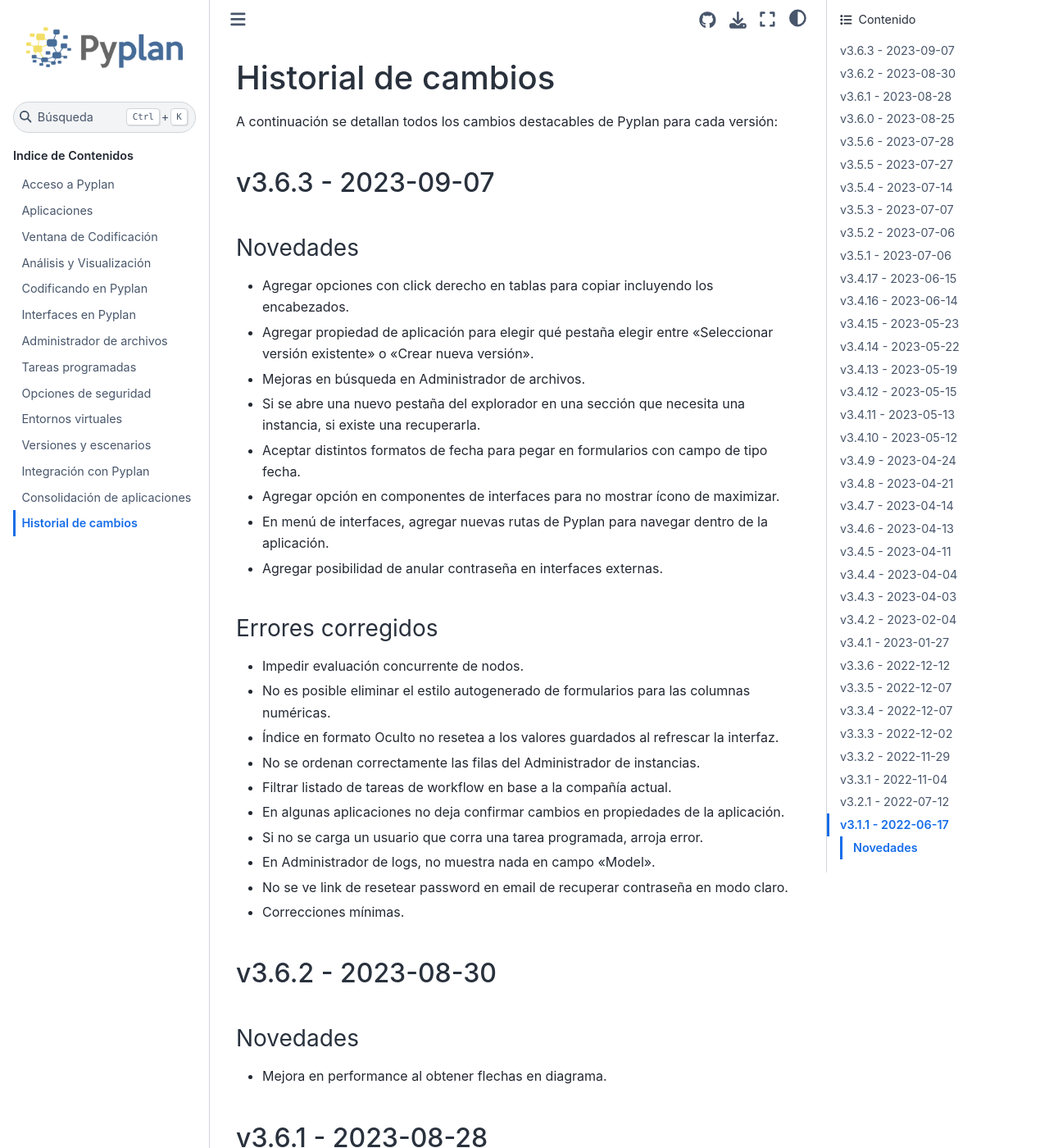
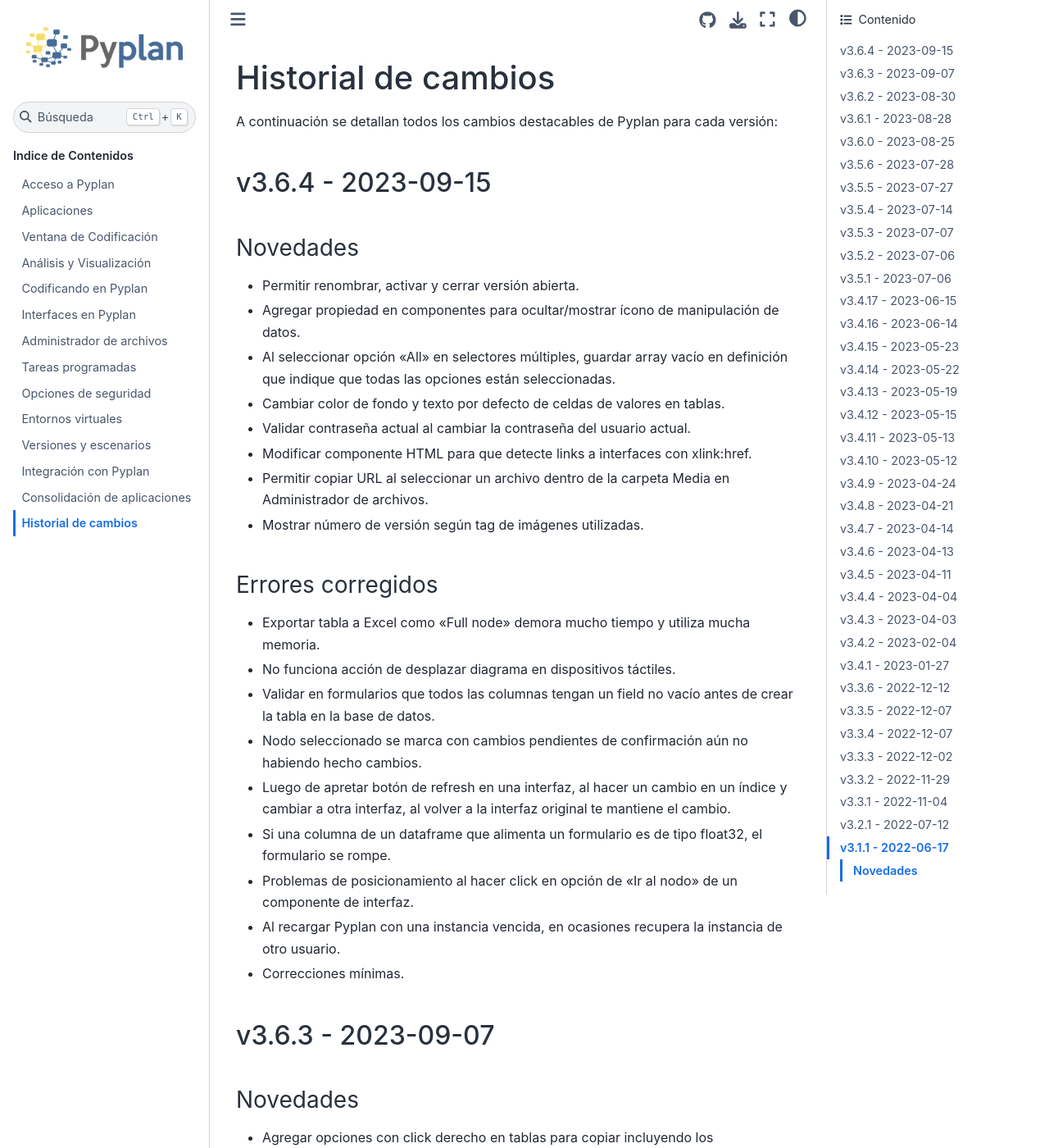
Before and after one commit to pyplan/pyplan, a Sphinx documentation site: the page built from docs/99_change_log/index.rst, in a window 1280 px wide and 1400 px high. Shown: the whole window at 82% size. Built offline with Sphinx 7.4.7 and the Sphinx Book theme 1.1.4, drawn with Linux system fonts in a browser that asks for light colours.

Commit message:
changelog v3.6.4

```diff
--- a/docs/99_change_log/index.rst
+++ b/docs/99_change_log/index.rst
@@ -2,6 +2,37 @@
 ====================
 
 A continuación se detallan todos los cambios destacables de Pyplan para cada versión:
+
+v3.6.4 - 2023-09-15
+--------------------
+
+---------
+Novedades
+---------
+
+- Permitir renombrar, activar y cerrar versión abierta.
+- Agregar propiedad en componentes para ocultar/mostrar ícono de manipulación de datos.
+- Al seleccionar opción "All" en selectores múltiples, guardar array vacío en definición que indique que todas las opciones están seleccionadas.
+- Cambiar color de fondo y texto por defecto de celdas de valores en tablas.
+- Validar contraseña actual al cambiar la contraseña del usuario actual.
+- Modificar componente HTML para que detecte links a interfaces con xlink:href.
+- Permitir copiar URL al seleccionar un archivo dentro de la carpeta Media en Administrador de archivos.
+- Mostrar número de versión según tag de imágenes utilizadas.
+
+------------------
+Errores corregidos
+------------------
+
+- Exportar tabla a Excel como "Full node" demora mucho tiempo y utiliza mucha memoria.
+- No funciona acción de desplazar diagrama en dispositivos táctiles.
+- Validar en formularios que todos las columnas tengan un field no vacío antes de crear la tabla en la base de datos.
+- Nodo seleccionado se marca con cambios pendientes de confirmación aún no habiendo hecho cambios.
+- Luego de apretar botón de refresh en una interfaz, al hacer un cambio en un índice y cambiar a otra interfaz, al volver a la interfaz original te mantiene el cambio.
+- Si una columna de un dataframe que alimenta un formulario es de tipo float32, el formulario se rompe.
+- Problemas de posicionamiento al hacer click en opción de "Ir al nodo" de un componente de interfaz.
+- Al recargar Pyplan con una instancia vencida, en ocasiones recupera la instancia de otro usuario.
+- Correcciones mínimas.
+
 
 v3.6.3 - 2023-09-07
 --------------------
```
Also changed, not shown: 1 other file.
